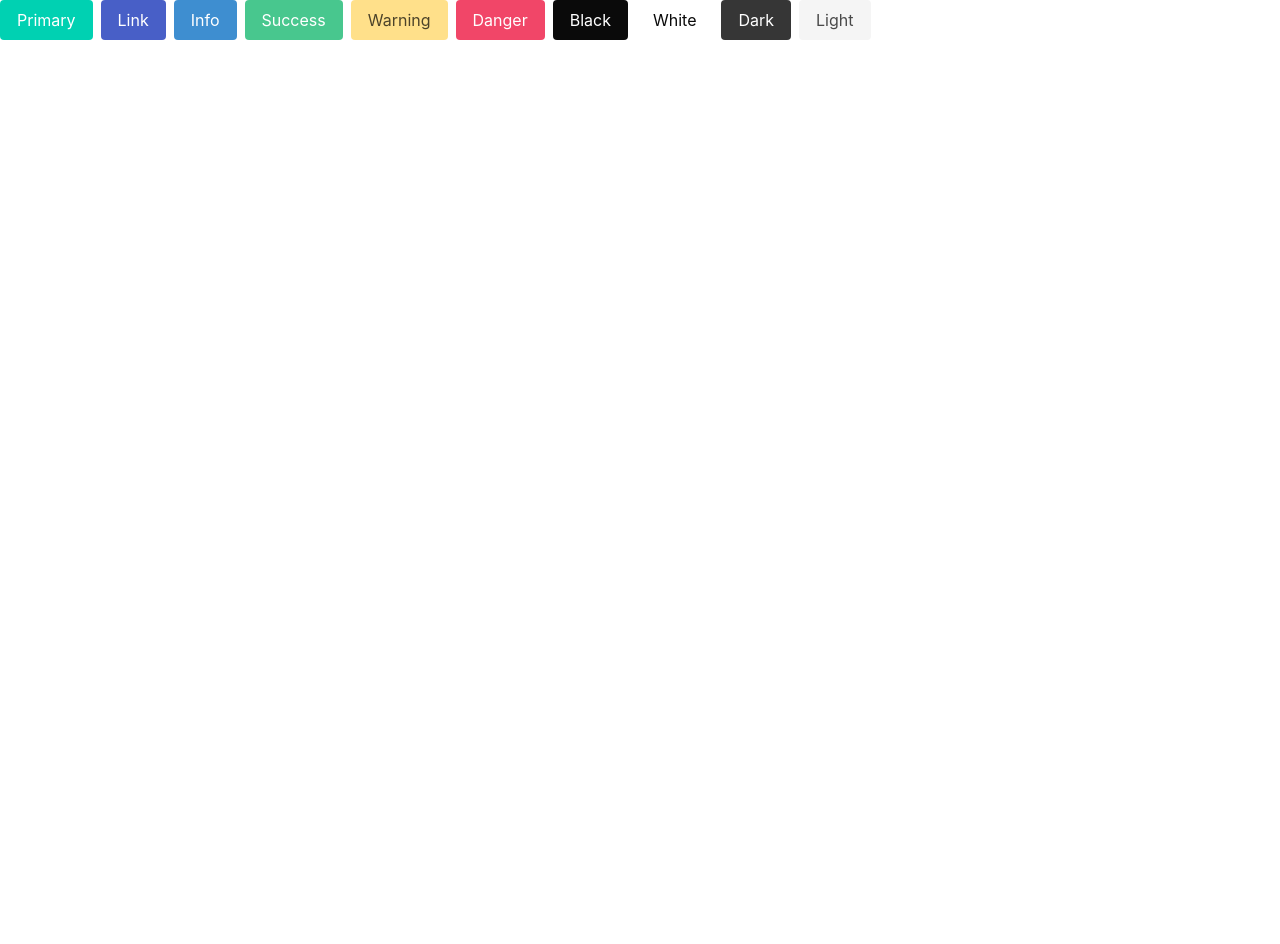
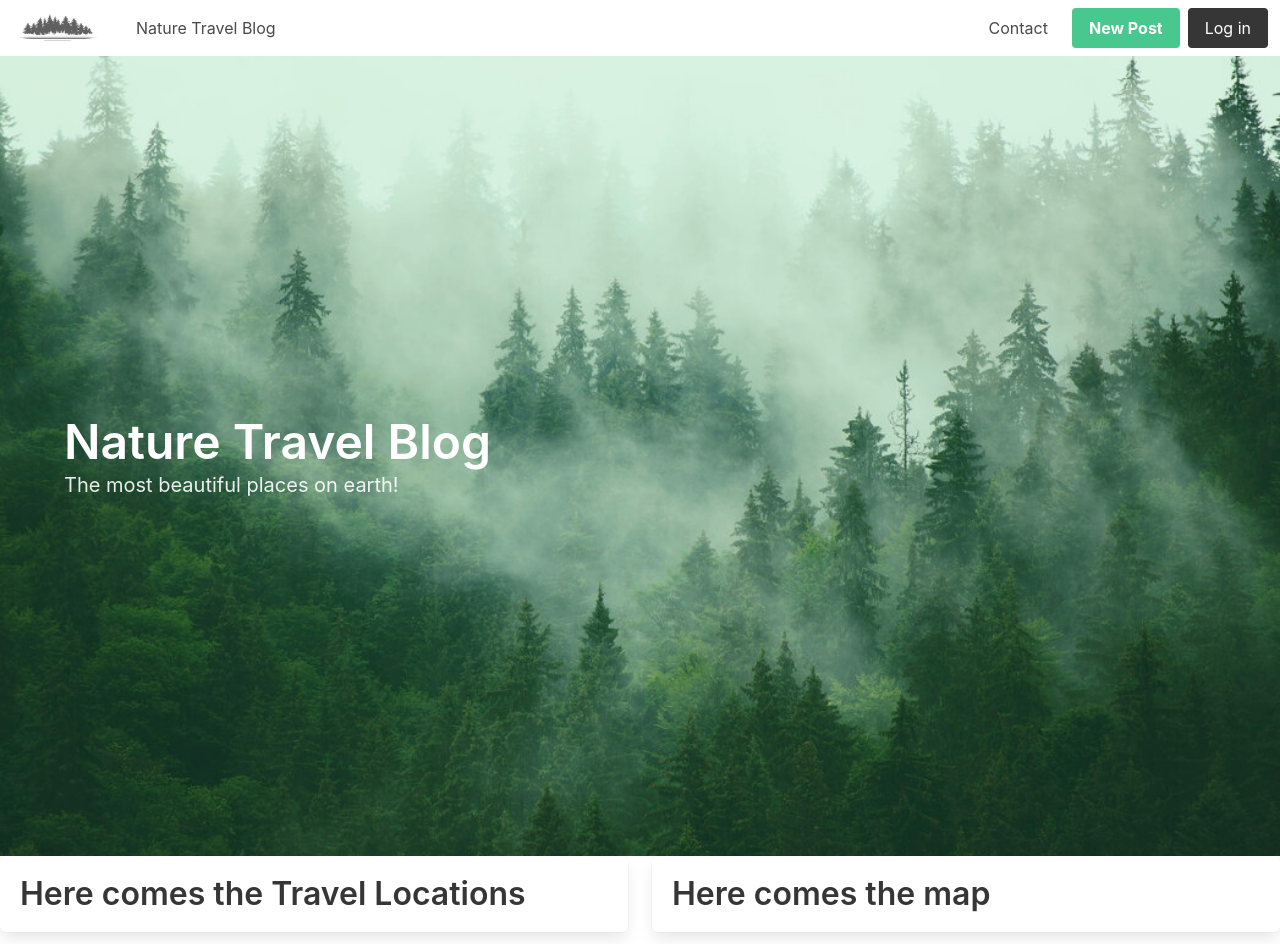
Before and after one commit to Stefangele/Final_Project_HCS_Travel_Blog, a React (Create React App) app in the folder travel_blog/: page / in a window 1280 px wide. Before the commit the page ends 800 px from the top, so only its background shows below. Built offline with nearby package versions, Linux system fonts and the light colour scheme.

Commit message:
Navbar + Hero + Placeholders Map and Traveldestinations Overview
Added Navbar + Hero + Placeholders Map and Traveldestinations Overview

```diff
--- a/travel_blog/src/App.css
+++ b/travel_blog/src/App.css
@@ -1,38 +1,14 @@
-.App {
-  text-align: center;
+.hero.has-background {
+  position: relative;
+  overflow: hidden;
 }
-
-.App-logo {
-  height: 40vmin;
-  pointer-events: none;
+.hero-background {
+  position: absolute;
+  object-fit: cover;
+  object-position: center center;
+  width: 100%;
+  height: 100%;
 }
-
-@media (prefers-reduced-motion: no-preference) {
-  .App-logo {
-    animation: App-logo-spin infinite 20s linear;
-  }
+.hero-background.is-transparent {
+  opacity: 0.8;
 }
-
-.App-header {
-  background-color: #282c34;
-  min-height: 100vh;
-  display: flex;
-  flex-direction: column;
-  align-items: center;
-  justify-content: center;
-  font-size: calc(10px + 2vmin);
-  color: white;
-}
-
-.App-link {
-  color: #61dafb;
-}
-
-@keyframes App-logo-spin {
-  from {
-    transform: rotate(0deg);
-  }
-  to {
-    transform: rotate(360deg);
-  }
-}
--- a/travel_blog/src/App.js
+++ b/travel_blog/src/App.js
@@ -1,23 +1,17 @@
 import logo from "./logo.svg";
 import "./App.css";
 import "bulma/css/bulma.min.css";
+import Navbar from "./Navbar";
+import Hero from "./Hero";
+import TravelLocationsOverviewAndWorldMap from "./TravelLocationsOverviewAndWorldMap";
 
 function App() {
   return (
-    <div classname="main">
-      <div className="buttons">
-        <button class="button is-primary">Primary</button>
-        <button class="button is-link">Link</button>
-        <button class="button is-info">Info</button>
-        <button class="button is-success">Success</button>
-        <button class="button is-warning">Warning</button>
-        <button class="button is-danger">Danger</button>
-        <button class="button is-black">Black</button>
-        <button class="button is-white">White</button>
-        <button class="button is-dark">Dark</button>
-        <button class="button is-light">Light</button>
-      </div>
-    </div>
+    <>
+      <Navbar />
+      <Hero />
+      <TravelLocationsOverviewAndWorldMap />
+    </>
   );
 }
 
--- /dev/null
+++ b/travel_blog/src/Hero.js
@@ -0,0 +1,19 @@
+function Hero() {
+  return (
+    <div className="hero is-fullheight is-primary has-background-success">
+      <img
+        alt="The Nature Blog"
+        className="hero-background is-transparent"
+        src="/hero_image_forest.jpg"
+      />
+      <div className="hero-body">
+        <div className="container">
+          <h1 className="is-size-1 title">Nature Travel Blog</h1>
+          <h3 className="subtitle">The most beautiful places on earth!</h3>
+        </div>
+      </div>
+    </div>
+  );
+}
+
+export default Hero;
--- /dev/null
+++ b/travel_blog/src/Navbar.js
@@ -0,0 +1,43 @@
+function Navbar() {
+  return (
+    <nav className="navbar" role="navigation" aria-label="main navigation">
+      <div className="navbar-brand">
+        <a className="navbar-item" href="#">
+          <img src="/Logo.jpg" width="100" height="100" />
+        </a>
+
+        <a
+          role="button"
+          className="navbar-burger"
+          aria-label="menu"
+          aria-expanded="false"
+          data-target="navbarBasicExample"
+        >
+          <span aria-hidden="true"></span>
+          <span aria-hidden="true"></span>
+          <span aria-hidden="true"></span>
+        </a>
+      </div>
+
+      <div id="navbarBasicExample" className="navbar-menu">
+        <div className="navbar-start">
+          <a className="navbar-item">Nature Travel Blog</a>
+        </div>
+
+        <div className="navbar-end">
+          <a className="navbar-item">Contact</a>
+          <div className="navbar-item">
+            <div className="buttons">
+              <a className="button is-success">
+                <strong>New Post</strong>
+              </a>
+              <a className="button is-dark">Log in</a>
+            </div>
+          </div>
+        </div>
+      </div>
+    </nav>
+  );
+}
+
+export default Navbar;
--- /dev/null
+++ b/travel_blog/src/TravelLocationsOverviewAndWorldMap.js
@@ -0,0 +1,18 @@
+function TravelLocationsOverviewAndWorldMap() {
+  return (
+    <div class="tile is-ancestor">
+      <div class="tile is-parent">
+        <div class="tile is-child box">
+          <p class="title">Here comes the Travel Locations</p>
+        </div>
+      </div>
+      <div class="tile is-parent">
+        <div class="tile is-child box">
+          <p class="title">Here comes the map</p>
+        </div>
+      </div>
+    </div>
+  );
+}
+
+export default TravelLocationsOverviewAndWorldMap;
```
Also changed, not shown: travel_blog/public/Logo.JPG (added), travel_blog/public/hero_image_forest.jpg (added).
